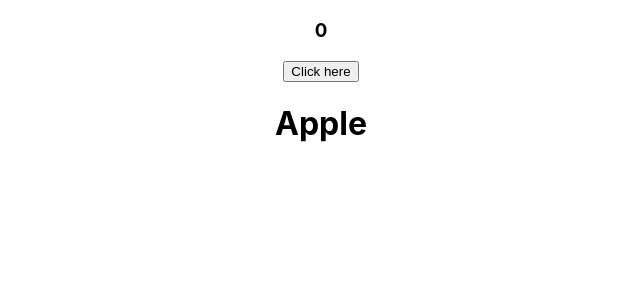
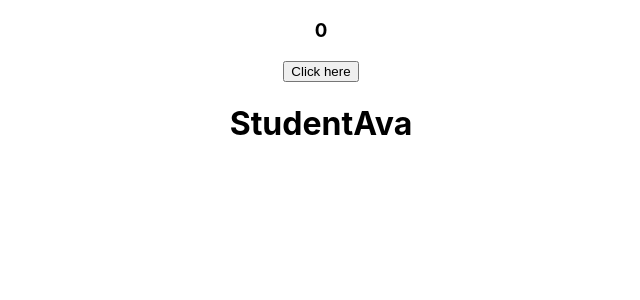
Before and after one commit to salma-anika/react-pro, a React (Create React App) app: page / in a window 1280 px wide. Shown: the top 300 px of the page, without its empty margins (319-959 px from the left). Built offline with nearby package versions, Linux system fonts and the light colour scheme.

Commit message:
create  proops with class component

```diff
--- a/src/App.js
+++ b/src/App.js
@@ -28,7 +28,7 @@ class App extends Component {
           <button onClick={()=>this.setUpdate()}>
     Click here
           </button>
-          <User/>
+          <User name ="Ava"/>
 
         </div>
       );
--- a/src/User.js
+++ b/src/User.js
@@ -1,9 +1,19 @@
+import React  from "react"
 
-
-function User() {
+/*function User() {
     return (
         <div><h1>Apple</h1></div>
 
     )
-}
+}*/
+class User extends React.Component {
+    render(){
+        return(
+            <div className="App">
+                <h1>Student{this.props.name}</h1>
+            </div>
+        )
+    }
+    }
+
 export default User
```
